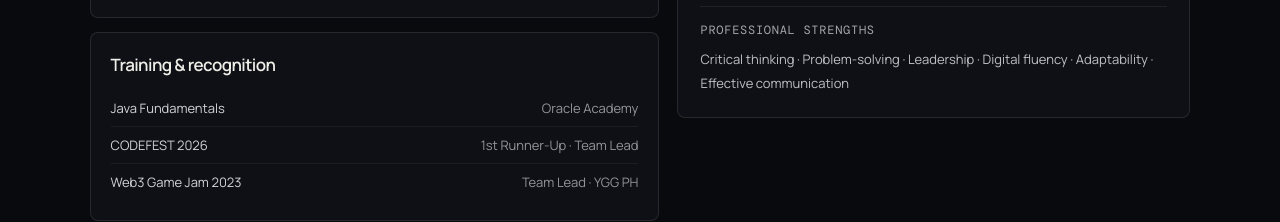
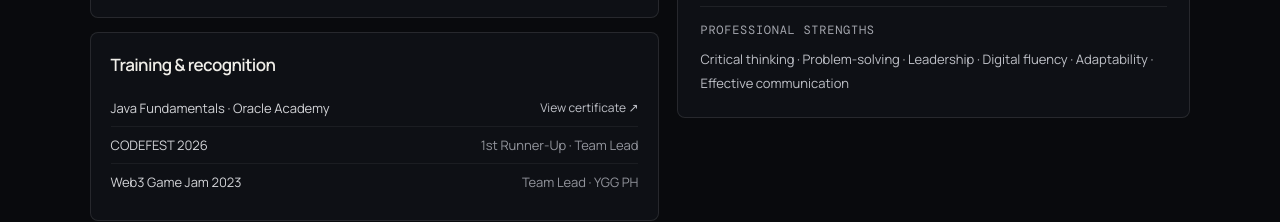
Before and after one commit to kaixatikechi-sudo/digital-portfolio, a plain HTML site: page index.html in a window 1280 px wide. Shown: the part 2330-2552 px from the top of the page. Drawn offline with nearby package versions, Linux system fonts and the light colour scheme.

Commit message:
feat: add Java Fundamentals certificate
Link the Oracle Academy certificate from the Training and Recognition section.

```diff
--- a/index.html
+++ b/index.html
@@ -140,7 +140,10 @@
             </article>
             <article class="info-card">
               <h3>Training &amp; recognition</h3>
-              <div class="credential-row"><span>Java Fundamentals</span><span>Oracle Academy</span></div>
+              <div class="credential-row">
+                <span>Java Fundamentals · Oracle Academy</span>
+                <a class="credential-link" href="assets/certificates/oracle-academy-java-fundamentals.pdf" target="_blank" rel="noopener" aria-label="View the Oracle Academy Java Fundamentals certificate (PDF)">View certificate <span aria-hidden="true">↗</span></a>
+              </div>
               <div class="credential-row"><span>CODEFEST 2026</span><span>1st Runner-Up · Team Lead</span></div>
               <div class="credential-row"><span>Web3 Game Jam 2023</span><span>Team Lead · YGG PH</span></div>
             </article>
--- a/styles.css
+++ b/styles.css
@@ -186,9 +186,11 @@ h4 { margin: 0; }
 .timeline-item strong, .timeline-item span { display: block; }
 .timeline-item strong { color: #e1e2e5; font-size: 13px; font-weight: 600; }
 .timeline-item div span { margin-top: 4px; color: #a1a3ab; font-size: 12px; }
-.credential-row { display: flex; justify-content: space-between; gap: 16px; padding: 9px 0; color: #d2d3d7; font-size: 13px; }
+.credential-row { display: flex; flex-wrap: wrap; justify-content: space-between; gap: 8px 16px; padding: 9px 0; color: #d2d3d7; font-size: 13px; }
 .credential-row + .credential-row { border-top: 1px solid rgba(255,255,255,.055); }
-.credential-row span:last-child { color: #93959d; text-align: right; }
+.credential-row > span:last-child { color: #93959d; text-align: right; }
+.credential-link { color: #bfc1c8; font-size: 12px; }
+.credential-link:hover { color: var(--accent); text-decoration: underline; }
 .skills-panel { padding: 22px; }
 .skill-group { padding: 14px 0; border-top: 1px solid rgba(255,255,255,.07); }
 .skill-group h4, .soft-skills h4 { margin-bottom: 10px; color: #a5a7af; font: 12px var(--mono); letter-spacing: .06em; text-transform: uppercase; }
```
Also changed, not shown: 1 other file.
